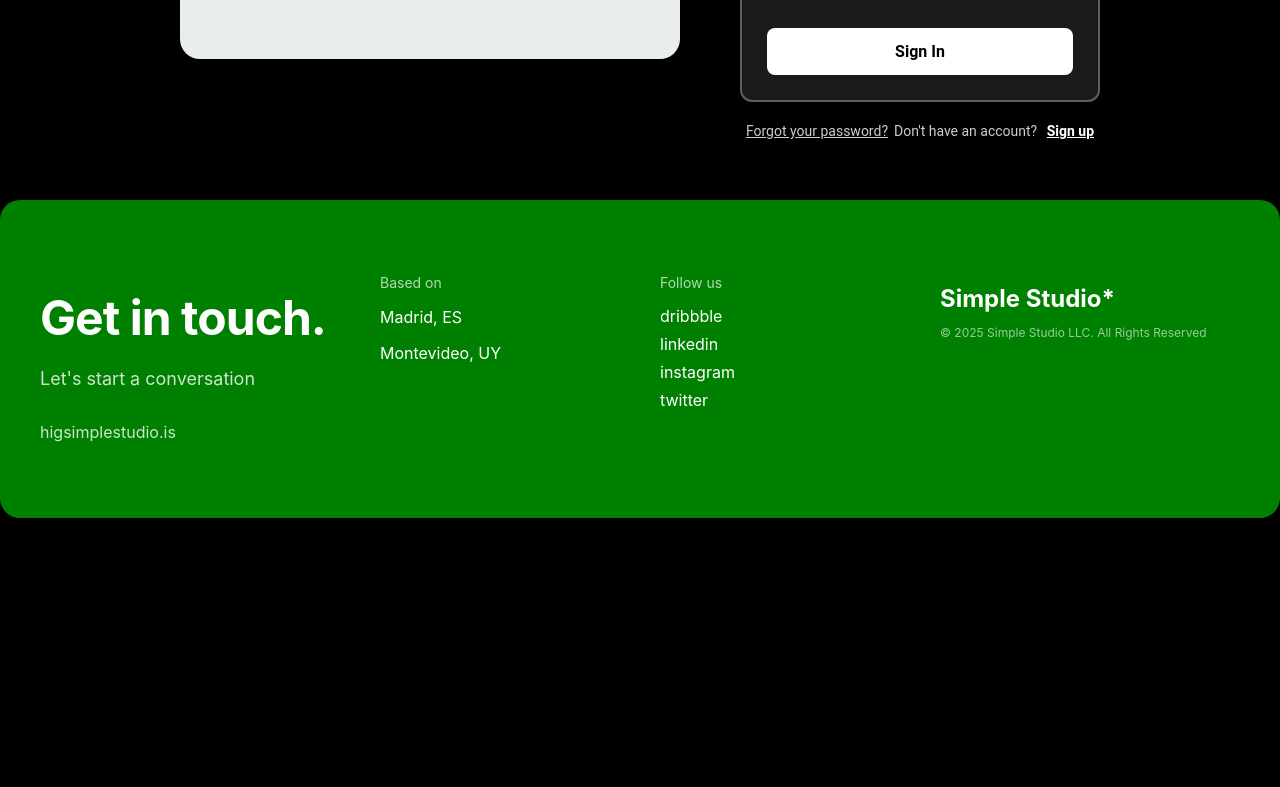
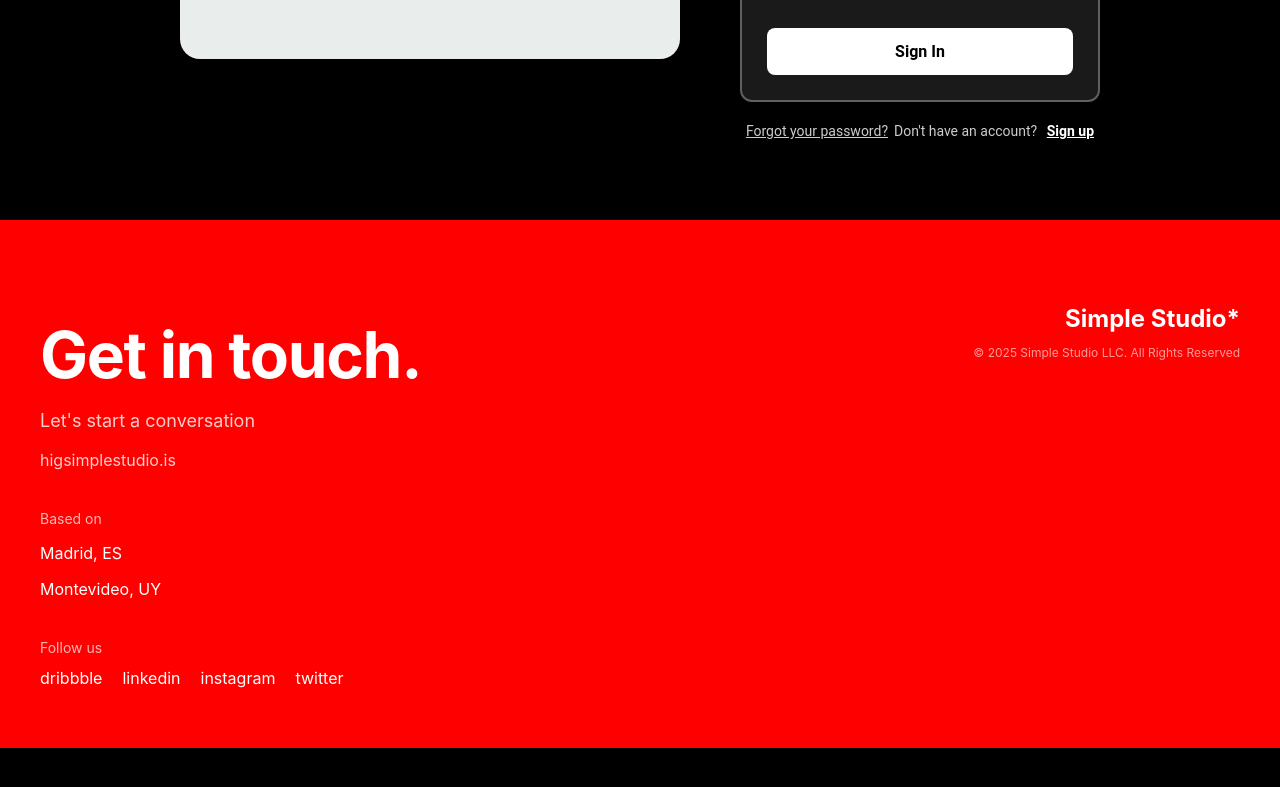
Before and after one commit to vinividivicilala/lolo, a Next.js app in the folder faq/: page /signin in a window 1280 px wide. Shown: the part 681-1468 px from the top of the page. Before the commit the page ends 1239 px from the top, so only its background shows below. Built offline with nearby package versions, Linux system fonts and the light colour scheme.

Commit message:
Update page.tsx

```diff
--- a/faq/app/signin/page.tsx
+++ b/faq/app/signin/page.tsx
@@ -33,7 +33,7 @@ export default function SignInPage({ onClose, onSwitchToSignUp, onSwitchToForgot
           display: 'flex',
           alignItems: 'flex-start',
           gap: '60px',
-          marginBottom: '60px', // Space untuk card di bawah
+          marginBottom: '80px', // Space untuk card di bawah
         }}
       >
         {/* Foto Portrait */}
@@ -391,34 +391,28 @@ export default function SignInPage({ onClose, onSwitchToSignUp, onSwitchToForgot
         </div>
       </div>
 
-      {/* Card seperti di foto - DITEMPATKAN DI BAWAH FORM */}
+      {/* Card Footer seperti di foto - VERTICAL LAYOUT */}
       <div
         style={{
           width: '100%',
           maxWidth: '1200px',
-          backgroundColor: 'green',
+          backgroundColor: 'red',
           color: '#ffffff',
           padding: '60px 40px',
-          borderRadius: '20px',
-          boxShadow: '0 10px 30px rgba(0,0,0,0.3)',
-        }}
-      >
-        <div
-          style={{
+          borderRadius: '0px', // No border radius seperti di foto
           display: 'flex',
           justifyContent: 'space-between',
           alignItems: 'flex-start',
-            flexWrap: 'wrap',
           gap: '40px',
         }}
       >
-          {/* Left Section */}
-          <div style={{ flex: '1', minWidth: '300px' }}>
+        {/* Left Column - Main Content */}
+        <div style={{ flex: '2' }}>
           <h1
             style={{
-                fontSize: '48px',
+              fontSize: '64px', // Lebih besar seperti di foto
               fontWeight: 'bold',
-                lineHeight: '1.1',
+              lineHeight: '1',
               marginBottom: '20px',
               letterSpacing: '-0.02em',
             }}
@@ -429,7 +423,7 @@ export default function SignInPage({ onClose, onSwitchToSignUp, onSwitchToForgot
             style={{
               fontSize: '18px',
               opacity: '0.8',
-                marginBottom: '30px',
+              marginBottom: '10px',
               lineHeight: '1.5',
             }}
           >
@@ -439,19 +433,19 @@ export default function SignInPage({ onClose, onSwitchToSignUp, onSwitchToForgot
             style={{
               fontSize: '16px',
               opacity: '0.8',
+              marginBottom: '40px',
             }}
           >
             higsimplestudio.is
           </p>
-          </div>
 
-          {/* Middle Section */}
-          <div style={{ flex: '1', minWidth: '200px' }}>
+          {/* Location */}
+          <div style={{ marginBottom: '40px' }}>
             <p
               style={{
                 fontSize: '14px',
                 opacity: '0.7',
-                marginBottom: '15px',
+                marginBottom: '8px',
               }}
             >
               Based on
@@ -459,7 +453,7 @@ export default function SignInPage({ onClose, onSwitchToSignUp, onSwitchToForgot
             <p
               style={{
                 fontSize: '16px',
-                marginBottom: '8px',
+                marginBottom: '4px',
               }}
             >
               Madrid, ES
@@ -473,13 +467,13 @@ export default function SignInPage({ onClose, onSwitchToSignUp, onSwitchToForgot
             </p>
           </div>
 
-          {/* Right Section */}
-          <div style={{ flex: '1', minWidth: '200px' }}>
+          {/* Social Links */}
+          <div>
             <p
               style={{
                 fontSize: '14px',
                 opacity: '0.7',
-                marginBottom: '15px',
+                marginBottom: '12px',
               }}
             >
               Follow us
@@ -487,8 +481,7 @@ export default function SignInPage({ onClose, onSwitchToSignUp, onSwitchToForgot
             <div
               style={{
                 display: 'flex',
-                flexDirection: 'column',
-                gap: '8px',
+                gap: '20px',
               }}
             >
               {['dribbble', 'linkedin', 'instagram', 'twitter'].map((platform) => (
@@ -511,9 +504,10 @@ export default function SignInPage({ onClose, onSwitchToSignUp, onSwitchToForgot
               ))}
             </div>
           </div>
+        </div>
 
-          {/* Footer Section */}
-          <div style={{ flex: '1', minWidth: '300px' }}>
+        {/* Right Column - Studio Info */}
+        <div style={{ flex: '1', textAlign: 'right' }}>
           <p
             style={{
               fontSize: '24px',
@@ -534,6 +528,5 @@ export default function SignInPage({ onClose, onSwitchToSignUp, onSwitchToForgot
         </div>
       </div>
     </div>
-    </div>
   );
 }
```
Lines whose indentation alone changed are shown as unchanged.
